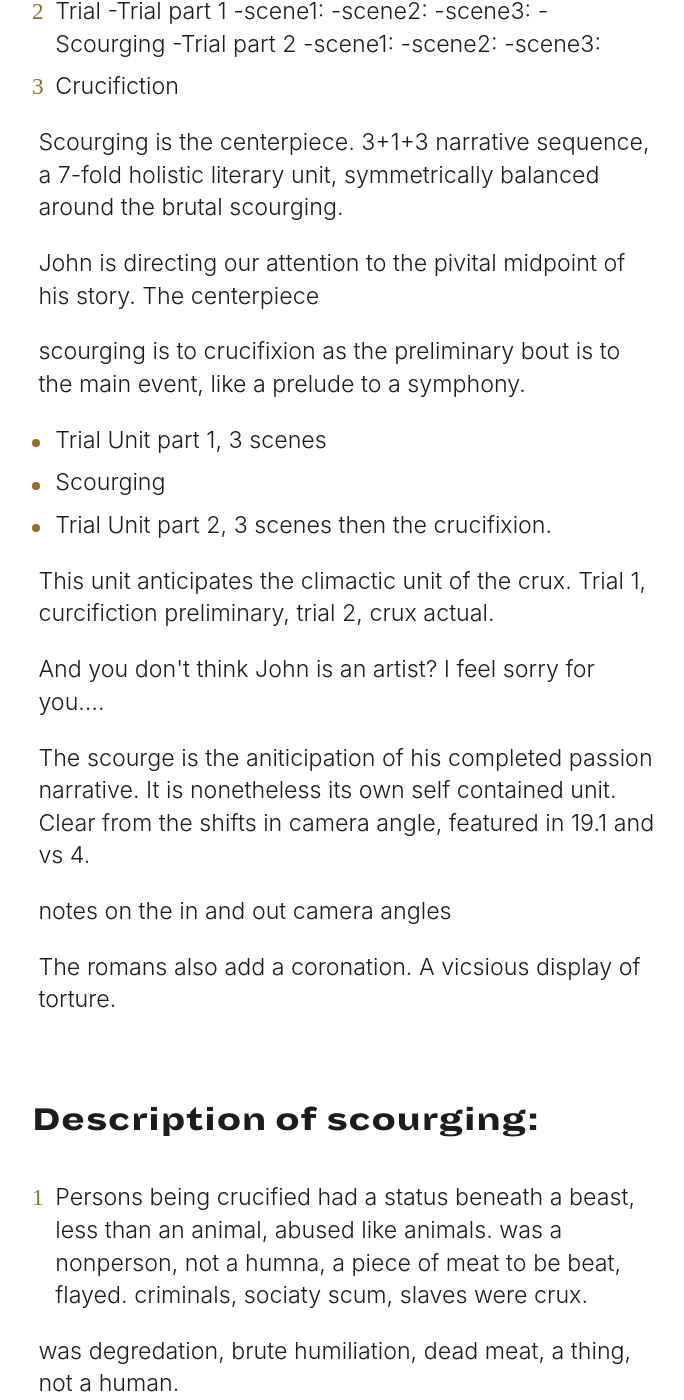
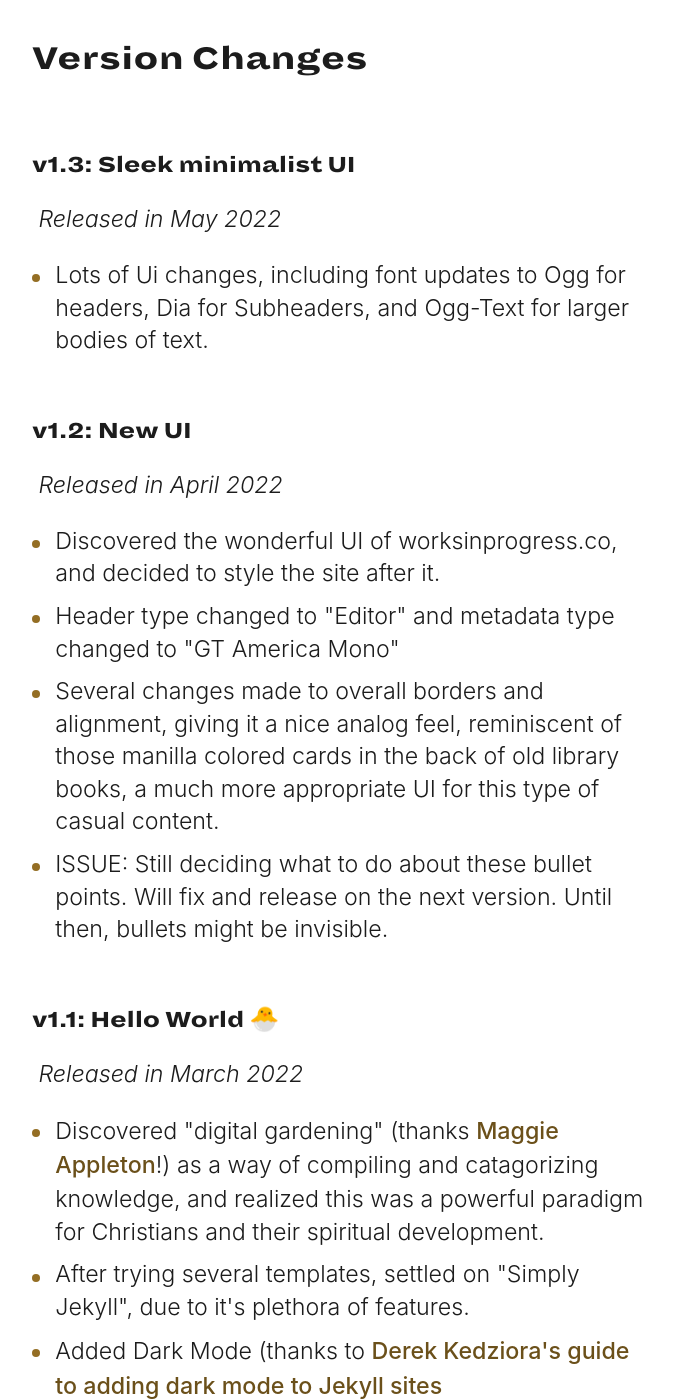
Before and after one commit to jsantiago611/digital-garden-master, a Jekyll site: the page built from _posts/2022-05-22-scourging.md, in a window 1280 px wide and 1400 px high, scrolled down 1990 px. Shown: the whole window, without its empty margins (298-982 px from the left). Built offline with Jekyll 4.4.1, drawn with Linux system fonts in a browser that asks for light colours; some web fonts are replaced; some of the changed text lies outside the part shown.

Commit message:
more testing

```diff
--- a/_posts/2022-05-22-scourging.md
+++ b/_posts/2022-05-22-scourging.md
@@ -1,5 +1,54 @@
 ---
 title: The scourging of Jesus
+---
+
+This note [[inspired by Walter Teng's note of the same title::lsn]] contains the changelog of larger changes for building this website. I've posted them here because they may be helpful if you decide to build a similar digital garden of your own using Jekyll.
+
+There is also a roadmap which contains a full list of features that I plan on developing in the future.
+
+---
+
+## Roadmap
+
+- Add Webmentions (see [[Max Bock::https://mxb.dev/blog/webmention-analytics/]])
+- Add a theme-switcher (See [[Walter Teng::https://walterteng.com/garden/theme-switcher-sg/]] or [[Max Bock::https://mxb.dev/blog/color-theme-switcher/]]*)
+- Increase utility of metadata (see [[Gwern's Digital Garden::https://www.gwern.net/]]. I may conpile all metadata in a sentence that reads "This is a [note/prayer/summary] about [topic]. It takes x minutes to read."
+- Fix ::before behavior. Bullets and TOC not displaying properly.
+- Progressive Web App (PWA) ready
+- Maximize lighthouse score
+- Add a sorting/filter mechanism for notes (see [[Swyx::https://www.swyx.io/ideas]]
+- Add a "Resonance Library"
+
+---
+
+## Version Changes
+
+### v1.3: Sleek minimalist UI
+
+*Released in May 2022*
+
+- Lots of Ui changes, including font updates to Ogg for headers, Dia for Subheaders, and Ogg-Text for larger bodies of text.
+
+### v1.2: New UI
+
+*Released in April 2022*
+
+- Discovered the wonderful UI of worksinprogress.co, and decided to style the site after it.
+- Header type changed to "Editor" and metadata type changed to "GT America Mono"
+- Several changes made to overall borders and alignment, giving it a nice analog feel, reminiscent of those manilla colored cards in the back of old library books, a much more appropriate UI for this type of casual content.
+- ISSUE: Still deciding what to do about these bullet points. Will fix and release on the next version. Until then, bullets might be invisible.
+
+### v1.1: Hello World 🐣
+
+*Released in March 2022*
+
+- Discovered "digital gardening" (thanks [[Maggie Appleton::https://maggieappleton.com/]]!) as a way of compiling and catagorizing knowledge, and realized this was a powerful paradigm for Christians and their spiritual development.
+- After trying several templates, settled on "Simply Jekyll", due to it's plethora of features.
+- Added Dark Mode (thanks to [[Derek Kedziora's guide to adding dark mode to Jekyll sites::https://derekkedziora.com/blog/dark-mode-revisited]]
+- Added Reading time to metadata (thanks to [[Carlos Becker::https://carlosbecker.com/posts/jekyll-reading-time-without-plugins/]])
+
+---
+title:
 ---
 
 The scourging of Jesus, as described masterfully by James T. Dennisson (this note is based on Dennison's sermon here), was an act offensive to Jews, greeks, barbarians. Degrading. Distasteful Scourging, the prelude to cruzifixion is detailed in the text below.
```
